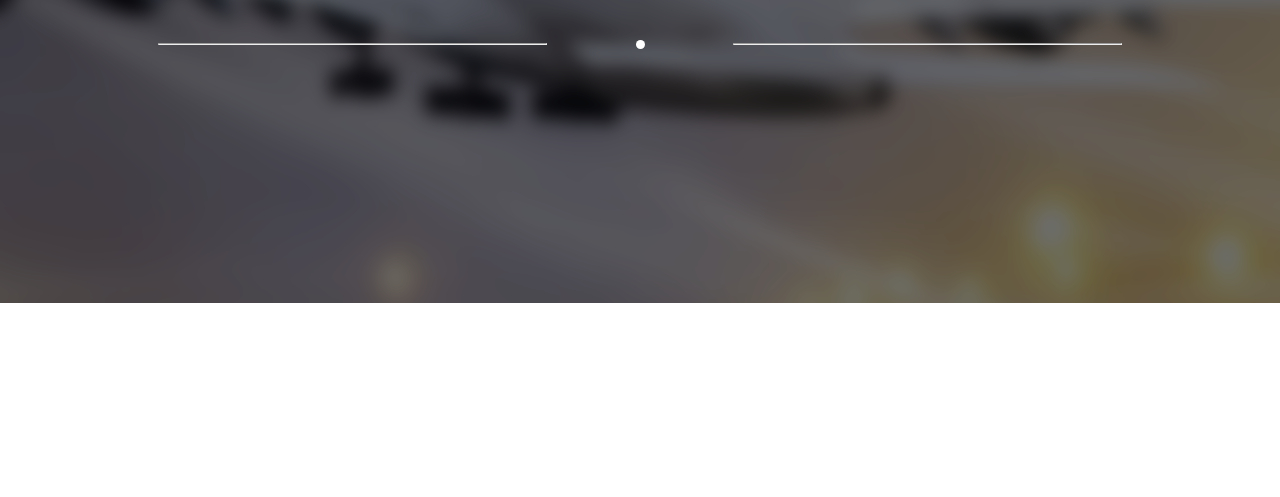
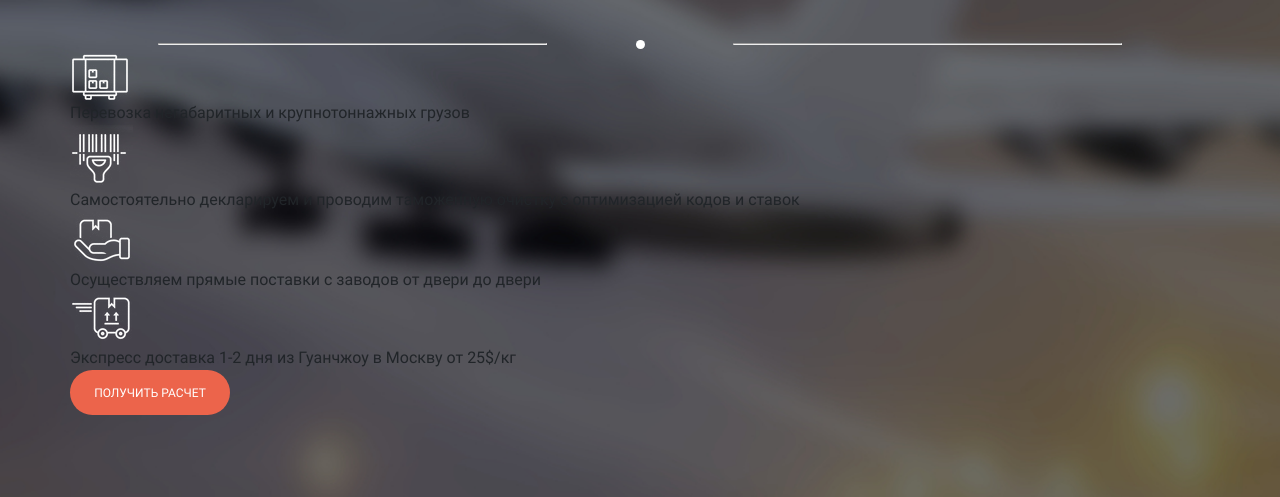
Before and after one commit to Freeman0205/GlobalOPt-project, a website: page src/index.html in a window 1280 px wide. Shown: the part 377-874 px from the top of the page. Before the commit the page ends 800 px from the top, so only its background shows below. Drawn offline with Linux system fonts and the light colour scheme.

Commit message:
promo section

```diff
--- a/src/index.html
+++ b/src/index.html
@@ -47,6 +47,26 @@
                 </div>
 
             </div>
+            <div class="promo__icons">
+                <div class="promo__icon">
+                    <img src="icons/shipping_icons.png" alt="shipping_icons">
+                    <div class="promo__icon-descr">Перевозка негабаритных и крупнотоннажных грузов</div>
+                </div>
+                <div class="promo__icon">
+                    <img src="icons/scanner_icon.png" alt="scanner_icon">
+                    <div class="promo__icon-descr">Самостоятельно декларируем и проводим таможенную очистку с оптимизацией кодов и ставок</div>
+                </div>
+                <div class="promo__icon">
+                    <img src="icons/hand_icon.png" alt="hand_icon">
+                    <div class="promo__icon-descr">Осуществляем прямые поставки с заводов от двери до двери</div>
+                </div>
+                <div class="promo__icon">
+                    <img src="icons/express_icon.png" alt="">
+                    <div class="promo__icon-descr">Экспресс доставка 1-2 дня из Гуанчжоу в Москву от 25$/кг  </div>
+                </div>
+            </div>
+            <button class="button button_main button_active">Получить расчет</button>
+
         </div>
     </div>
 
--- a/src/sass/blocks/_buttons.scss
+++ b/src/sass/blocks/_buttons.scss
@@ -18,5 +18,14 @@
             font-weight: 700;
           }
     }
+    &_main {
+        width: 230px;
+        height: 57px;
+        font-size: 15px;
+        font-weight: 700;
+        display: block;
+        margin: 0 auto;
+        margin-top: 39px;
+    }
 
 }
--- a/src/sass/blocks/_promo.scss
+++ b/src/sass/blocks/_promo.scss
@@ -3,12 +3,16 @@
     padding: 23px 0 82px 0;
     background: url(../../img/first_bg.jpg) center (center/cover) no-repeat;
     &__wrapper {
+        display: block;
+        margin: 0 auto;
         margin-top: 38px;
         display: flex;
         flex-direction: row;
+
         align-items: center;
         hr {
-            width: 387px;
+            width: 100%;
+
         }
 
     }
@@ -19,6 +23,8 @@
         height: 9px;
         background: white;
         border-radius: 100%;
+        margin-left: 11px;
+        margin-right: 11px;
     }
     &__title {
         color: #ffffff;
@@ -43,4 +49,30 @@
         text-transform: uppercase;
         text-align: center;
     }
+    &__icons {
+
+        display: flex;
+        justify-content: space-between;
+        align-items: center;
+        margin-top: 27px;
+    }
+    &__icon {
+        img {
+            display: block;
+            margin: 0 auto;
+            margin-bottom: 16px;
+        }
+        &-descr {
+            text-align: center;
+            color: #ffffff;
+            font-family: Roboto;
+            font-size: 16px;
+            font-weight: 300;
+            line-height: 22px;
+        }
+
+    }
+    button {
+
+    }
 }
```
Also changed, not shown: dist/css/style.min.css, dist/index.html.
